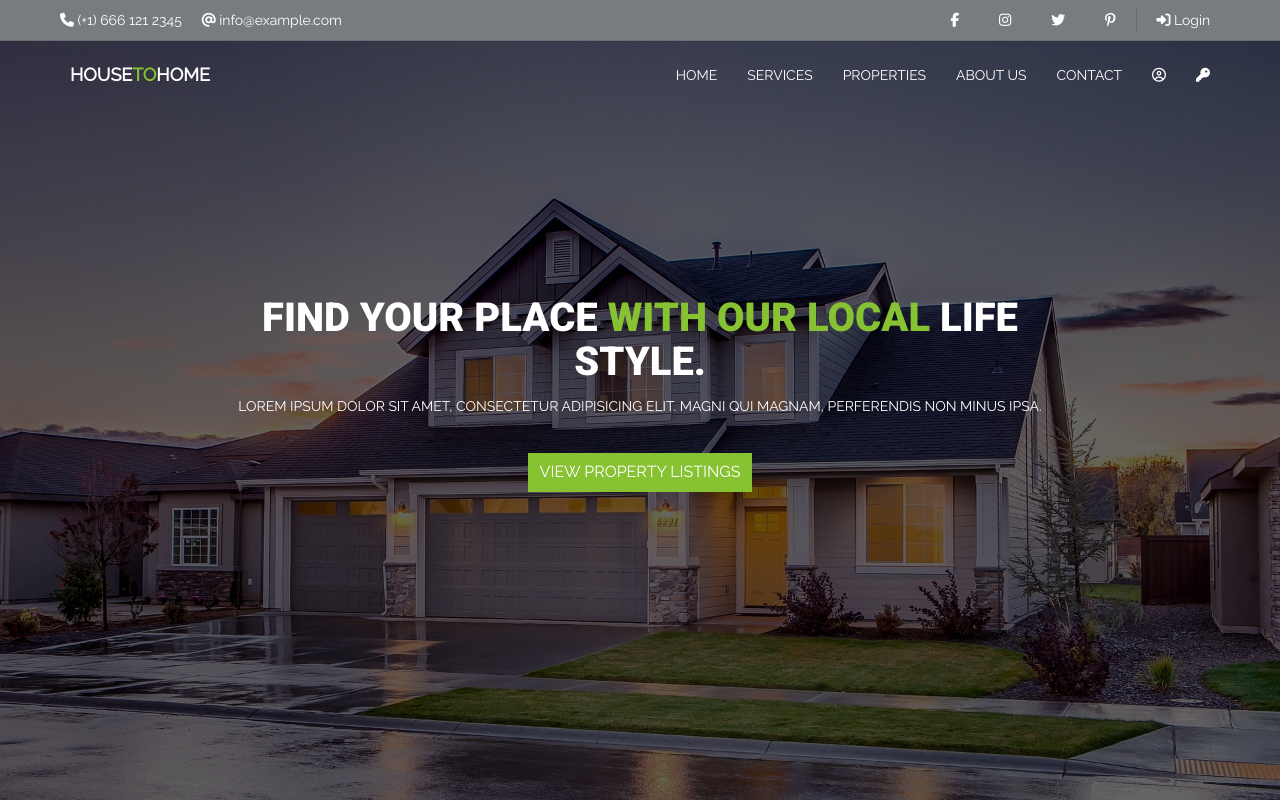
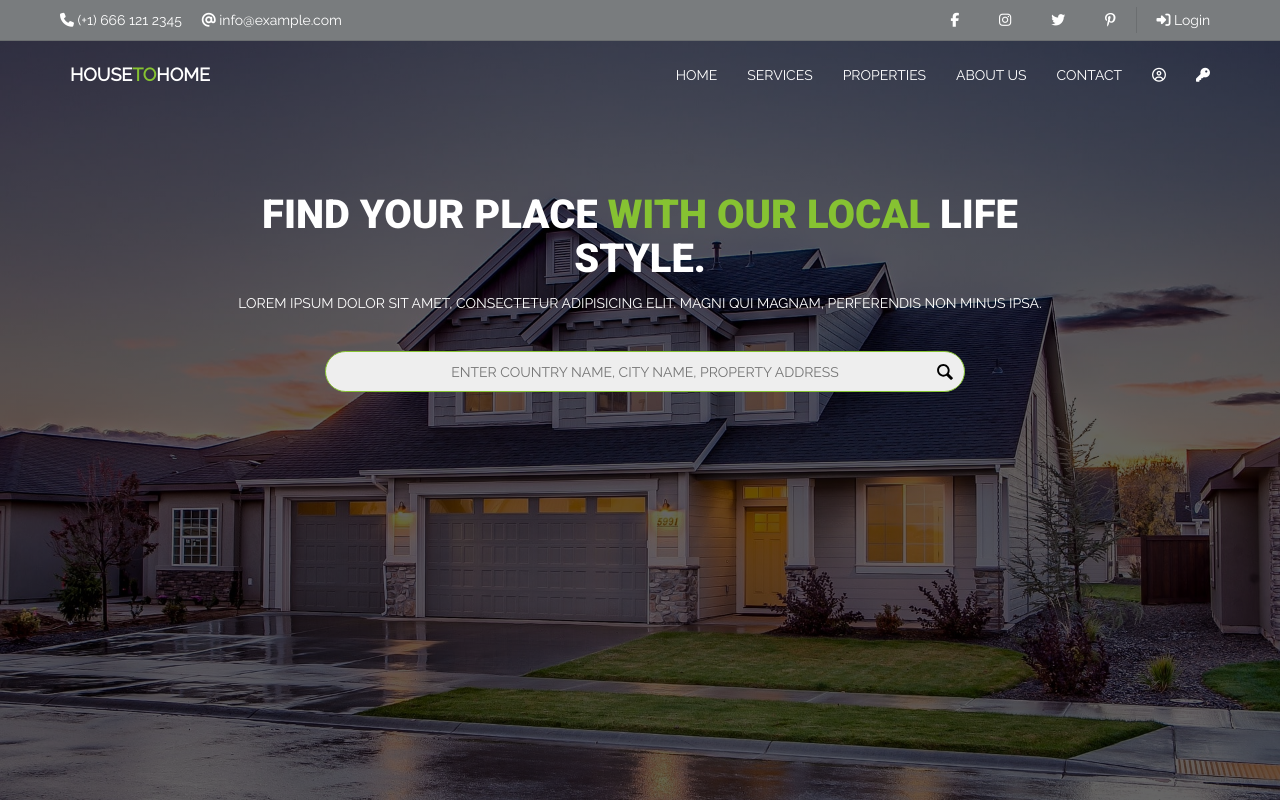
Before and after one commit to C0D1NGD0J0/housetohome, a React (Create React App) app in the folder client/: page / in a window 1280 px wide. Shown: the top 800 px of the page. Built offline with nearby package versions, Linux system fonts and the light colour scheme; no server answers; some icons are missing; a web font is replaced by a local one; what google-maps-react would draw is missing.

Commit message:
added searchbar to homepage

```diff
--- a/client/src/App.css
+++ b/client/src/App.css
@@ -533,7 +533,7 @@ h1, h2, h3, h4, h5, h6 {
   background: #FFFFFF;
 }
 
-#properties .search{
+.search{
   display: flex;
   padding-bottom: 1rem;
   margin-bottom: 1rem;
@@ -541,43 +541,44 @@ h1, h2, h3, h4, h5, h6 {
   justify-content: center;
 }
 
-#properties .search_input{
+.search_input{
   font-family: inherit;
   font-size: inherit;
   border: 1px solid #86C232;
   color: inherit;
   padding: .7rem 2rem;
-  width: 40%;
+  width: 50%;
   margin-right: -3rem;
   border-radius: 100px;
   background-color: #eee;
+  text-align: center;
   transition: all 0.4s ease-in-out;
 }
 
-#properties .search_input:focus{
+.search_input:focus{
+  width: 80%;
   outline: none;
-  width: 80%;
   box-shadow: 0 .3rem .3rem rgba(0,0,0,0.5);
   transition: all 0.4s ease-in-out;
 }
 
-#properties .search_input::-webkit-input-placeholder{
-  font-weight: 300;
+.search_input::-webkit-input-placeholder{
+  font-weight: 400;
   text-align: center;
-  font-size: 1.2rem;
-  text-transform: uppercase;
-}
-
-#properties .search_btn{
+  font-size: 1.4rem;
+  text-transform: uppercase;
+}
+
+.search_btn{
   border: none;
   background-color: transparent;
 }
 
-#properties .search_btn:focus{
+.search_btn:focus{
   outline: none;
 }
 
-#properties .search_btn:active{
+.search_btn:active{
   transform: translateY(2px);
 }
 
@@ -1028,7 +1029,7 @@ h1, h2, h3, h4, h5, h6 {
 .home_content-heading {
   width: 70%;
   padding: 2rem;
-  margin-top: 18%;
+  margin-top: 10%;
   text-align: center;
 }
 
@@ -1049,7 +1050,7 @@ h1, h2, h3, h4, h5, h6 {
 }
 
 .home_content-search {
-  width: 80%;
+  width: 100%;
   height: 100px;
   border: 1px solid white;
 }
@@ -1542,3 +1543,15 @@ h1, h2, h3, h4, h5, h6 {
   cursor: pointer;
   transition: all .2s ease-in;
 }
+
+.home_content-searchbar{
+  width: 100%;
+}
+
+.home_content-searchbar .search_input{
+  min-width: 50%;
+}
+
+.home_content-searchbar .search_input:focus{
+  width: inherit;
+}
--- a/client/src/components/Landing/banner.js
+++ b/client/src/components/Landing/banner.js
@@ -1,5 +1,6 @@
 import React from 'react';
 import { Link } from "react-router-dom";
+import SearchField from "../Listing/AllListings/SearchField";
 
 const HeroSection = (props) => {
   return (
@@ -11,8 +12,8 @@ const HeroSection = (props) => {
 						<p>Lorem ipsum dolor sit amet, consectetur adipisicing elit. Magni qui magnam, perferendis non minus ipsa.</p>
 					</div>
 
-					<div className="home_content-btn text-center">
-						<Link to="/properties" className="btn btn-green">View Property Listings</Link>
+					<div className="home_content-searchbar">
+						<SearchField />
 					</div>
 				</div>
 			</div>
```
